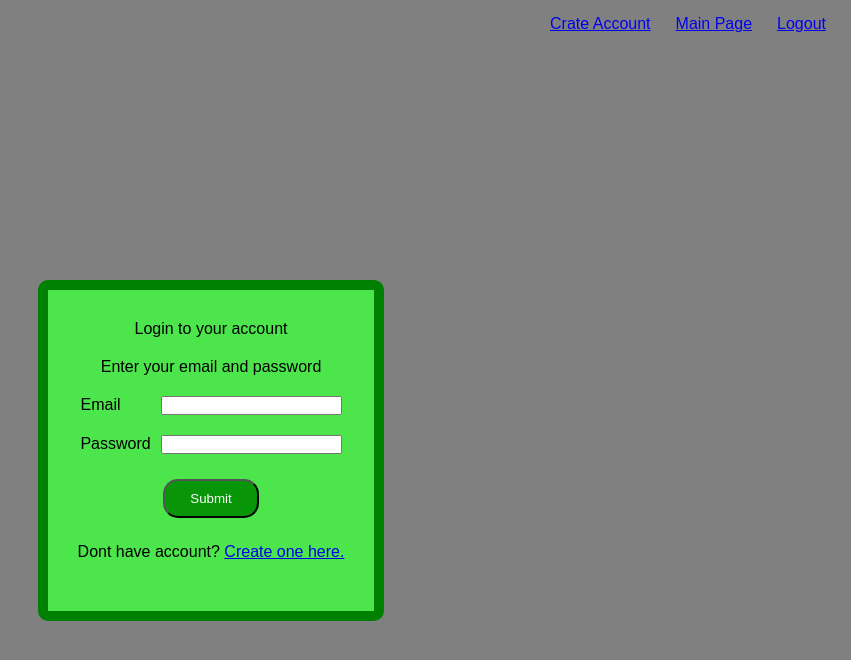
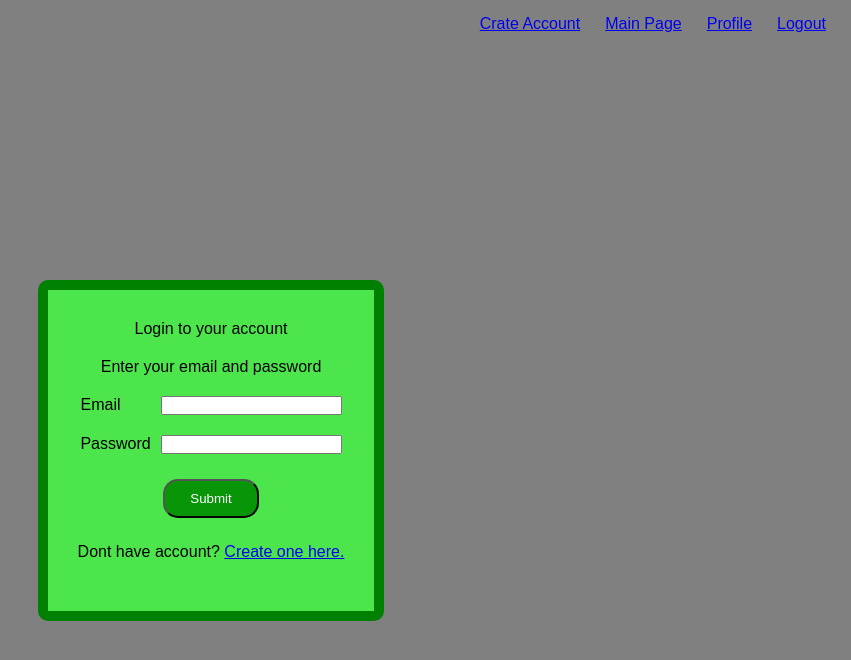
Before and after one commit to edinvnode/advanced-forum-app, a React (Create React App) app in the folder frontend/: page /login in a window 1280 px wide. Shown: the top 660 px of the page, without its empty margins (429-1280 px from the left). Built offline with nearby package versions, Linux system fonts and the light colour scheme; sample sign-in values are in the browser's storage.

Commit message:
Profile page first phase

```diff
--- a/frontend/src/App.js
+++ b/frontend/src/App.js
@@ -30,9 +30,14 @@ function App() {
       <Router>
         <nav>
           {user ? (
-            <Link to="/logout" className="login-link">
-              Logout
-            </Link>
+            <>
+              <Link to="/logout" className="login-link">
+                Logout
+              </Link>
+              <Link to="/profile" className="login-link">
+                Profile
+              </Link>
+            </>
           ) : (
             <Link to="/login" className="login-link">
               Login
--- a/frontend/src/components/Profile.js
+++ b/frontend/src/components/Profile.js
@@ -1,7 +1,16 @@
 import React from 'react';
 
+import { useAuthContext } from '../hooks/useAuthContext';
+
 const Profile = () => {
-  return <div>Profile</div>;
+  const { user } = useAuthContext();
+
+  return (
+    <div>
+      <h3>Profile</h3>
+      <span>Login email: {user.email}</span>
+    </div>
+  );
 };
 
 export default Profile;
```
